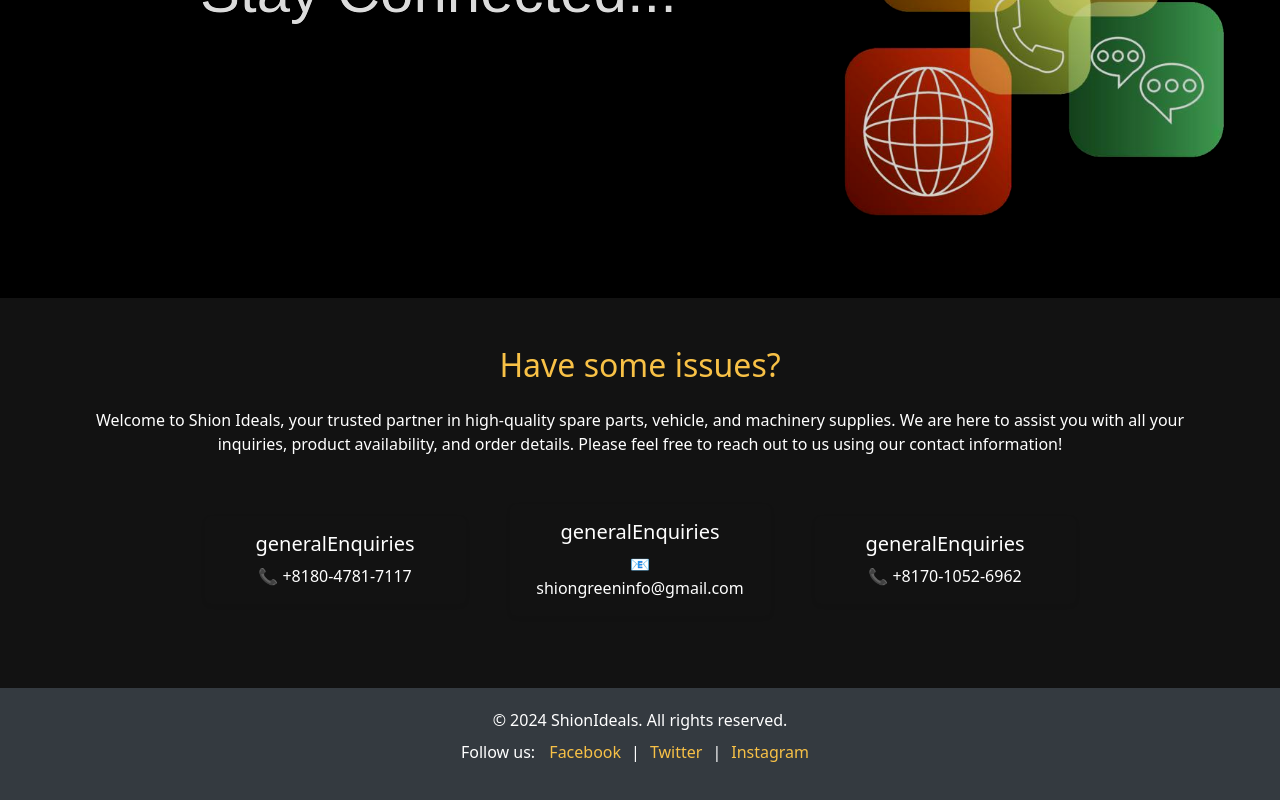
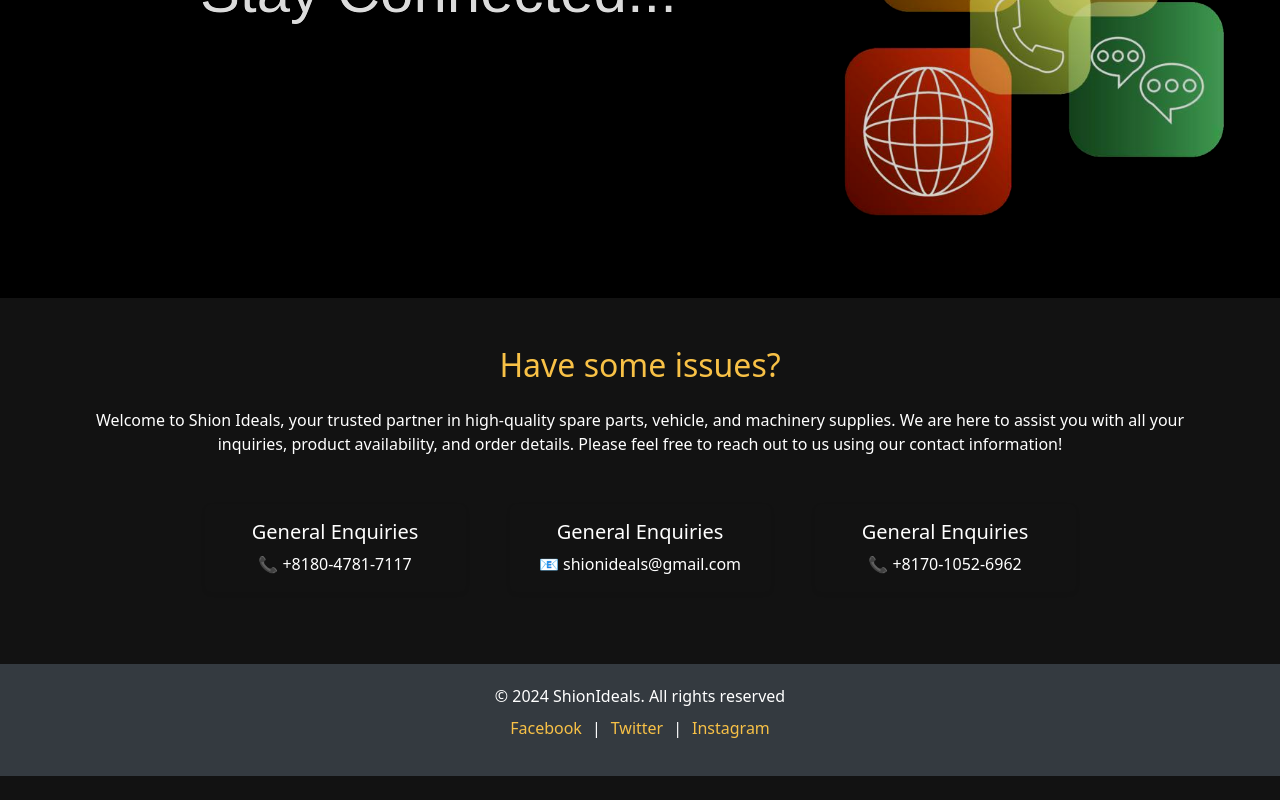
Before and after one commit to Dilki687/ShionIdeals, a React (Create React App) app in the folder frontend/: page /contactus in a window 1280 px wide. Shown: the part 408-1208 px from the top of the page. After the commit the page ends 1184 px from the top, so only its background shows below. Built offline with nearby package versions, Linux system fonts and the light colour scheme.

Commit message:
translating

```diff
--- a/frontend/src/components/footer.js
+++ b/frontend/src/components/footer.js
@@ -1,6 +1,8 @@
 import React from "react";
+import { useTranslation } from "react-i18next"; // Import useTranslation hook
 
 function Footer() {
+  const { t } = useTranslation();
   const footerStyle = {
     backgroundColor: "#343a40", // Dark gray background
     color: "#ffffff", // White text
@@ -20,9 +22,9 @@
   return (
     <footer style={footerStyle}>
       <div className="container text-center">
-        <p className="mb-2">© 2024 ShionIdeals. All rights reserved.</p>
+        <p className="mb-2">{t("Allrightsreserved")}</p>
         <p>
-          Follow us:{" "}
+        {t("Followus:") + " "}
           <a
             href="https://facebook.com"
             style={linkStyle}
@@ -31,7 +33,7 @@
             target="_blank"
             rel="noopener noreferrer"
           >
-            Facebook
+            {t("Facebook")}
           </a>
           |
           <a
@@ -42,7 +44,7 @@
             target="_blank"
             rel="noopener noreferrer"
           >
-            Twitter
+            {t("Twitter")}
           </a>
           |
           <a
@@ -53,7 +55,7 @@
             target="_blank"
             rel="noopener noreferrer"
           >
-            Instagram
+            {t("Instagram")}
           </a>
         </p>
       </div>
--- a/frontend/src/i18n.js
+++ b/frontend/src/i18n.js
@@ -10,6 +10,55 @@
       Services: "Services",
       "Contact Us": "Contact Us",
       Language: "Language",
+      StayConnected:"Stay Connected...",
+      Havesomeissues:"Have some issues? ",
+      welcomecontact:"Welcome to Shion Ideals, your trusted partner in high-quality spare parts, vehicle, and machinery supplies. We are here to assist you with all your inquiries, product availability, and order details. Please feel free to reach out to us using our contact information!",
+      generalEnquiries:"General Enquiries",
+      ShionIdeals:"Shion Ideals",
+      firstintro:"Driving Excellence with Vehicles, Machinery, and Spare Parts Under One Roof..",
+      ViewMore:"View More",
+      InnovativeSolutions:"Innovative Solutions",
+      Deliveringthe:"Delivering the Best Spare Parts Worldwide",
+      Trustedby:"Trusted by Thousands",
+      Sustainable:"Sustainable and Reliable Products",
+      AboutUs:"About Us",
+      WelcometoShionIdeals:"Welcome to Shion Ideals, where quality meets affordability. Based in Japan, we specialize in providing original Japanese vehicles, machinery, and spare parts, offering an all-in-one solution to meet your needs. With our unwavering commitment to precision and innovation, we deliver products that are not only reliable but designed to excel in demanding industries. Our team of experts ensures that every product embodies the hallmark of Japanese craftsmanship—durability, efficiency, and meticulous attention to detail. Whether you're in the automotive, industrial, or other sectors, Shion Ideals is your trusted partner for top-tier spare parts at competitive prices. We are dedicated to helping businesses and individuals succeed with the best products, all while maintaining affordability.",
+      OurVision:"Our Vision",
+      Tobeatrustedleader:"To be a trusted leader in vehicles, machinery, and spare parts by setting new benchmarks for quality, innovation, and customer satisfaction.",
+      NewBeginnings:"New Beginnings",
+      Redefininginnovation:"Redefining innovation with optimism.",
+      TeamSpirit:"Team Spirit",
+      Fostering:"Fostering collaboration and inclusiveness.",
+      CalmApproach:"Calm Approach",
+      Maintaining:"Maintaining focus and tranquility.",
+      OurMission:"Our Mission",
+      Toprovideexceptional:"To provide exceptional products and services that empower our customers to excel, driven by our commitment to precision, reliability, and sustainability in everything we do.",
+      Teamwork:"Teamwork",
+      Fosteringinclusiveteamwork:"Fostering inclusive teamwork.",
+      Sustainability:"Sustainability",
+      Promotingeco:"Promoting eco-conscious practices.",
+      Education:"Education",
+      Educating:"Educating for a green future.",
+      OurServices:"Our Services",
+      Explorethediverse:"Explore the diverse range of services we offer, tailored to meet your unique needs and goals.",
+      QualityAssurance:"Quality Assurance",
+      Weensureevery:"We ensure every product meets the highest quality standards.",
+      WideRangeofProducts:"Wide Range of Products",
+      Choosefrom:"Choose from a diverse selection of spare parts.",
+      CustomerSupport:"24/7 Customer Support",
+      Ourteamis:"Our team is always ready to assist you.",
+      OurBrands:"Our Brands",
+      Followus:"Follow Us",
+      Allrightsreserved:"© 2024 ShionIdeals. All rights reserved",
+      Facebook:"Facebook",
+      Twitter:"Twitter",
+      Instagram:"Instagram",
+
+
+
+
+
+
     },
   },
   jp: {
@@ -20,13 +69,57 @@
       Services: "サービス",
       "Contact Us": "お問い合わせ",
       Language: "言語",
+      StayConnected:"接続を保つ...",
+      Havesomeissues:"いくつかの問題がありますか？",
+      welcomecontact:"シオンアイデアルズへようこそ。高品質な部品、車両、機械供給の信頼できるパートナーです。ご質問、製品の在庫、注文の詳細について、いつでもお問い合わせください。連絡先情報を使用してお気軽にご連絡ください！",
+      generalEnquiries:"一般的なお問い合わせ",
+      ShionIdeals:"シオン・アイディアルズ",
+      firstintro:" 車両、機械、そして部品を一つの屋根の下で提供し、卓越性を追求します",
+      ViewMore:"詳しく見る",
+      InnovativeSolutions:"革新的なソリューション",
+      Deliveringthe:"世界中に最高の部品をお届けします。",
+      Trustedby:"数千人に信頼されています",
+      Sustainable:"持続可能で信頼性の高い製品",
+      AboutUs:"会社概要",
+      WelcometoShionIdeals:"シオン・アイディアルズへようこそ。ここでは、品質と手頃な価格が融合しています。私たちは日本を拠点に、オリジナルの日本製車両、機械、そして部品を提供し、すべてを一括で解決するソリューションを提供しています。正確さと革新性への揺るぎないコミットメントにより、信頼性が高く、要求の厳しい産業で活躍できる製品をお届けします。専門家チームが日本の職人技の象徴である耐久性、効率性、細部へのこだわりをすべての製品に込めています。自動車、産業、その他の分野において、シオン・アイディアルズは競争力のある価格で高品質な部品を提供する信頼のパートナーです。",
+      OurVision:"ビジョン",
+      Tobeatrustedleader:"車両、機械、そして部品の分野で信頼されるリーダーとなり、品質、革新性、そして顧客満足の新たな基準を設定します。",
+      NewBeginnings:"新たな始まり",
+      Redefininginnovation:"楽観的な視点で革新を再定義します。",
+      TeamSpirit:"チームスピリット",
+      Fostering:" 協力と包摂性を育む",
+      CalmApproach:"落ち着いたアプローチ",
+      Maintaining:"集中力と静けさを保つ",
+      OurMission:"ミッション",
+      Toprovideexceptional:"精度、信頼性、持続可能性に基づいて、顧客が成功を収められる優れた製品とサービスを提供します。",
+      Teamwork:"チームワーク",
+      Fosteringinclusiveteamwork:" 包摂的なチームワークを育む",
+      Sustainability:"持続可能性",
+      Promotingeco:"環境意識のある実践を促進する",
+      Education:"教育",
+      Educating:"持続可能な未来のための教育",
+      OurServices:"サービス内容",
+      Explorethediverse:"多様なニーズと目標に応じた幅広いサービスをご覧ください。",
+      QualityAssurance:"品質保証",
+      Weensureevery:"すべての製品が最高の品質基準を満たすよう保証します。",
+      WideRangeofProducts:"幅広い製品ラインナップ",
+      Choosefrom:"多様な部品の中からお選びください。",
+      CustomerSupport:"24時間365日カスタマーサポート",
+      Ourteamis:"当チームはいつでもお客様のサポートに対応します。",
+      OurBrands:"ブランド",
+      Followus: "フォローする",
+      Allrightsreserved: "© 2024 ShionIdeals. 無断転載禁止",
+      Facebook: "フェイスブック",
+      Twitter: "ツイッター",
+      Instagram: "インスタグラム"
+
     },
   },
 };
 
 i18n.use(initReactI18next).init({
   resources,
-  lng: "en", // Default language
+  lng: localStorage.getItem("language") || "en", // Load saved language or default to English
   interpolation: {
     escapeValue: false, // React already escapes values
   },
--- a/frontend/src/index.js
+++ b/frontend/src/index.js
@@ -5,6 +5,7 @@
 import reportWebVitals from './reportWebVitals';
 import 'bootstrap/dist/css/bootstrap.min.css';
 import 'bootstrap/dist/js/bootstrap.bundle.min.js';
+import "./i18n";
 
 const root = ReactDOM.createRoot(document.getElementById('root'));
 root.render(
--- a/frontend/src/screens/ContactUs.js
+++ b/frontend/src/screens/ContactUs.js
@@ -37,7 +37,7 @@
 
   }}
 >
-          {t("Stay Connected...")}
+          {t("StayConnected")}
         </h1> {/* Dynamic translation */}
       </motion.div>
 
@@ -50,7 +50,7 @@
           transition={{ duration: 1, delay: 0.5 }}
           style={{ color: '#f8c146' }} // Adding the font color
         >
-          {t("Have some issues?")}
+          {t("Havesomeissues")}
         </motion.h2>
         <motion.p
             className="text-center mb-5"
@@ -59,7 +59,7 @@
             transition={{ duration: 1, delay: 1 }}
 
 >
-  {t("Welcome to Shion Ideals, your trusted partner in high-quality spare parts, vehicle, and machinery supplies. We are here to assist you with all your inquiries, product availability, and order details. Please feel free to reach out to us using our contact information!")}
+  {t("welcomecontact")}
 </motion.p>
 
 
@@ -96,7 +96,7 @@
                   <h5 className="card-title">{t("generalEnquiries")}</h5>{" "}
                   {/* Dynamic translation */}
                   <p className="card-text">
-                    📧 shiongreeninfo@gmail.com
+                    📧 shionideals@gmail.com
                     <br />
                   </p>
                 </div>
--- a/frontend/src/screens/HomePage.js
+++ b/frontend/src/screens/HomePage.js
@@ -4,11 +4,20 @@
 // import bannerBg from "../images/banner-bg.jpg";
 import teamwork from "../images/teamwork.jpg";
 import sustainability from "../images/sustainability.jpg";
+import { useTranslation } from "react-i18next"; // Import useTranslation hook
 import logo from "../images/logo2.jpg";
 import banner5 from "../images/banner5.jpg";
 import banner6 from "../images/banner6.jpg";
 import banner9 from "../images/banner9.jpg";
+
+
 const HomePage = () => {
+  const { t } = useTranslation(); // Initialize the translation function
+
+  const scrollToAboutUs = () => {
+    const aboutUsSection = document.getElementById("about");
+    aboutUsSection.scrollIntoView({ behavior: "smooth" });
+  };
   return (
     <div className="homepage">
       {/* Header Section */}
@@ -31,11 +40,12 @@
                 }}
               >
                 <div className="container text-white d-flex flex-column justify-content-center align-items-center h-100">
-                  <h1 className="display-4 fw-bold">Shion Ideals</h1>
+                  <h1 className="display-4 fw-bold">{t("ShionIdeals")}</h1>
                   <p className="lead">
-                  Driving Excellence with Vehicles, Machinery, and Spare Parts Under One Roof..
+                  {t("firstintro")}
                   </p>
-                  <button className="btn custom-btn btn-lg">Explore Now</button>
+                  <button className="btn custom-btn btn-lg" onClick={scrollToAboutUs}>
+                  {t("ViewMore")}    </button>
                 </div>
               </div>
             </div>
@@ -51,9 +61,9 @@
                 }}
               >
                 <div className="container text-white d-flex flex-column justify-content-center align-items-center h-100">
-                  <h1 className="display-4 fw-bold">Innovative Solutions</h1>
+                  <h1 className="display-4 fw-bold">{t("InnovativeSolutions")}</h1>
                   <p className="lead">
-                    Delivering the Best Spare Parts Worldwide
+                    {t("Deliveringthe")}
                   </p>
 
                 </div>
@@ -71,8 +81,8 @@
                 }}
               >
                 <div className="container text-white d-flex flex-column justify-content-center align-items-center h-100">
-                  <h1 className="display-4 fw-bold">Trusted by Thousands</h1>
-                  <p className="lead">Sustainable and Reliable Products</p>
+                  <h1 className="display-4 fw-bold">{t("Trustedby")}</h1>
+                  <p className="lead">{t("Sustainable")}</p>
 
                 </div>
               </div>
@@ -110,13 +120,9 @@
       {/* About Us Section */}
       <section id="about" className="about-us-section py-5">
         <div className="container">
-          <h2 className="text-center mb-4 section-title">About Us</h2>
+          <h2 className="text-center mb-4 section-title">{t("AboutUs")}</h2>
           <p className="text-center">
-          Welcome to Shion Ideals, where quality meets affordability. Based in Japan, we specialize in providing original Japanese vehicles, machinery, and spare parts, offering an all-in-one solution to meet your needs. With our unwavering commitment to precision and innovation, we deliver products that are not only reliable but designed to excel in demanding industries.
-
-Our team of experts ensures that every product embodies the hallmark of Japanese craftsmanship—durability, efficiency, and meticulous attention to detail. Whether you're in the automotive, industrial, or other sectors, Shion Ideals is your trusted partner for top-tier spare parts at competitive prices. We are dedicated to helping businesses and individuals succeed with the best products, all while maintaining affordability.
-
-
+          {t("WelcometoShionIdeals")}
           </p>
         </div>
       </section>
@@ -124,27 +130,26 @@
       {/* Vision Section */}
       <section className="vision-section py-5">
         <div className="container">
-          <h2 className="text-center mb-4 section-title">Our Vision</h2>
-          <p className="text-center mb-5">
-          To be a trusted leader in vehicles, machinery, and spare parts by setting new benchmarks for quality, innovation, and customer satisfaction.
-          </p>
+          <h2 className="text-center mb-4 section-title">{t("OurVision")}</h2>
+          <p className="text-center mb-5" style={{ marginTop: "-10px" }}>
+          {t("Tobeatrustedleader")}</p>
           <div className="row text-center">
             <div className="col-md-4">
               <div className="vision-box p-4 mb-3 rounded">
-                <h5>New Beginnings</h5>
-                <p>Redefining innovation with optimism.</p>
+                <h5>{t("NewBeginnings")}</h5>
+                <p>{t("Redefininginnovation")}</p>
               </div>
             </div>
             <div className="col-md-4">
               <div className="vision-box p-4 mb-3 rounded">
-                <h5>Team Spirit</h5>
-                <p>Fostering collaboration and inclusiveness.</p>
+                <h5>{t("TeamSpirit")}</h5>
+                <p>{t("Fostering")}</p>
               </div>
             </div>
             <div className="col-md-4">
               <div className="vision-box p-4 mb-3 rounded">
-                <h5>Calm Approach</h5>
-                <p>Maintaining focus and tranquility.</p>
+                <h5>{t("CalmApproach")}</h5>
+                <p>{t("Maintaining")}</p>
               </div>
             </div>
           </div>
@@ -154,11 +159,9 @@
       {/* Mission Section */}
       <section className="mission-section py-5">
         <div className="container">
-          <h2 className="text-center mb-4 section-title">Our Mission</h2>
+          <h2 className="text-center mb-4 section-title">{t("OurMission")}</h2>
           <p className="text-center mb-5">
-          To provide exceptional products and services that empower our customers to excel, driven by our commitment to precision, reliability, and sustainability in everything we do.
-
-
+          {t("Toprovideexceptional")}
           </p>
           <div className="row text-center">
             <div className="col-md-4">
@@ -167,8 +170,8 @@
                 alt="Teamwork"
                 className="img-fluid mb-3 rounded-circle"
               />
-              <h5>Teamwork</h5>
-              <p>Fostering inclusive teamwork.</p>
+              <h5>{t("Teamwork")}</h5>
+              <p>{t("Fosteringinclusiveteamwork")}</p>
             </div>
             <div className="col-md-4">
               <img
@@ -176,8 +179,8 @@
                 alt="Sustainability"
                 className="img-fluid mb-3 rounded-circle"
               />
-              <h5>Sustainability</h5>
-              <p>Promoting eco-conscious practices.</p>
+              <h5>{t("Sustainability")}</h5>
+              <p>{t("Promotingeco")}</p>
             </div>
             <div className="col-md-4">
               <img
@@ -185,8 +188,8 @@
                 alt="Education"
                 className="img-fluid mb-3 rounded-circle"
               />
-              <h5>Education</h5>
-              <p>Educating for a green future.</p>
+              <h5>{t("Education")}</h5>
+              <p>{t("Educating")}</p>
             </div>
           </div>
         </div>
@@ -195,10 +198,9 @@
       {/* Services Section */}
       <section id="services" className="services-section py-5">
         <div className="container">
-          <h2 className="text-center mb-4 section-title">Our Services</h2>
+          <h2 className="text-center mb-4 section-title">{t("OurServices")}</h2>
           <p className="text-center mb-5">
-            Explore the diverse range of services we offer, tailored to meet
-            your unique needs and goals.
+            {t("Explorethediverse")}
           </p>
           <div className="row text-center">
             <div className="col-md-4">
@@ -207,9 +209,9 @@
                 alt="Quality Assurance"
                 className="img-fluid mb-3 rounded-circle"
               />
-              <h5>Quality Assurance</h5>
+              <h5>{t("QualityAssurance")}</h5>
               <p>
-                We ensure every product meets the highest quality standards.
+                {t("Weensureevery")}
               </p>
             </div>
             <div className="col-md-4">
@@ -218,8 +220,8 @@
                 alt="Wide Range of Products"
                 className="img-fluid mb-3 rounded-circle"
               />
-              <h5>Wide Range of Products</h5>
-              <p>Choose from a diverse selection of spare parts.</p>
+              <h5>{t("WideRangeofProducts")}</h5>
+              <p>{t("Choosefrom")}</p>
             </div>
             <div className="col-md-4">
               <img
@@ -227,8 +229,8 @@
                 alt="Customer Support"
                 className="img-fluid mb-3 rounded-circle"
               />
-              <h5>24/7 Customer Support</h5>
-              <p>Our team is always ready to assist you.</p>
+              <h5>{t("CustomerSupport")}</h5>
+              <p>{t("Ourteamis")}</p>
             </div>
           </div>
         </div>
@@ -237,7 +239,7 @@
       {/* Our Brands Section */}
       <section className="our-brands-section py-5">
         <div className="container">
-          <h2 className="text-center mb-4 section-title">Our Brands</h2>
+          <h2 className="text-center mb-4 section-title">{t("OurBrands")}</h2>
           <div className="row justify-content-center text-center">
             <div className="col-md-3 col-sm-6">
               <a
```
Also changed, not shown: frontend/src/components/navbar.js (+8 -4 lines), frontend/src/styles/ContactUs.css (+12 -7 lines).
